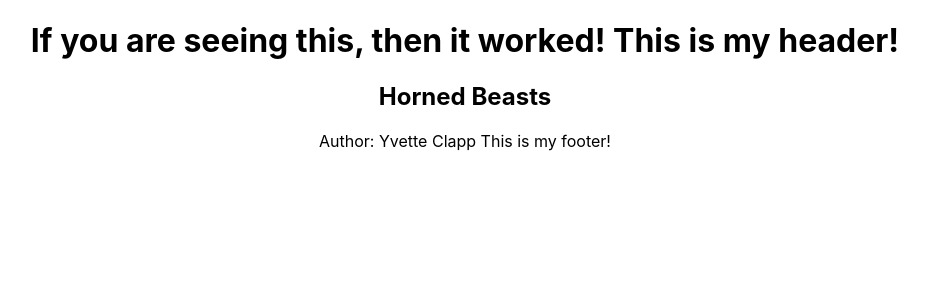
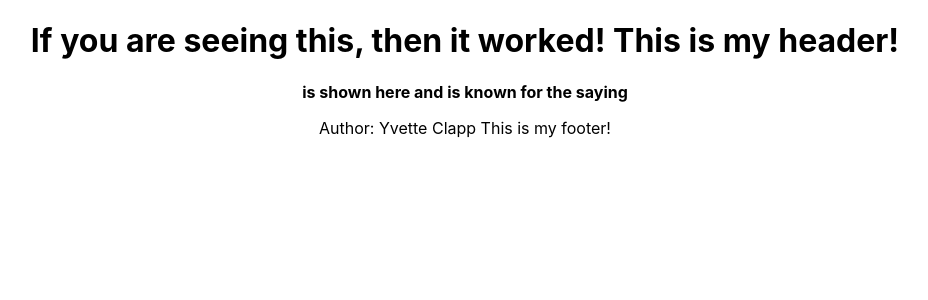
Before and after one commit to ymclapp/HornedBeastsReact, a React (Create React App) app: page / in a window 1280 px wide. Shown: the top 300 px of the page, without its empty margins (175-1103 px from the left). Built offline with nearby package versions, Linux system fonts and the light colour scheme.

Commit message:
still working on the main and horned beasts

```diff
--- a/src/components/Footer.js
+++ b/src/components/Footer.js
@@ -11,4 +11,4 @@ class Footer extends React.Component {
     )
   }
 }
-export default Footer
+export default Footer;
--- a/src/components/Header.js
+++ b/src/components/Header.js
@@ -1,8 +1,11 @@
 import React from 'react';
+
 // class component
 class Header extends React.Component {
+
   // render *method*
   render() {
+
     // return whatever you want to render
     return (
       <header>
@@ -11,4 +14,5 @@ class Header extends React.Component {
     )
   }
 }
+
 export default Header;
--- a/src/components/HornedBeasts.js
+++ b/src/components/HornedBeasts.js
@@ -1,18 +1,24 @@
 import React from 'react';
-import Main from './Main';
+
 // class component
-export default class HornedBeasts extends React.Component {
+class HornedBeasts extends React.Component {
+
   // render *method*
   render() {
+
     // return whatever you want to render
-    return (
-      <div id = "hornedBeasts">
-        <h2>Horned Beasts</h2>
-        <div>
+    console.log(this.props);
+      return <strong>{this.props.title} is shown here {this.props.imageURL} and is known for the saying {this.props.description}</strong>
+    // return (
+    //   <div id = "hornedBeasts">
+    //     <h2>Horned Beasts</h2>
+    //     <div>
 
-        </div>
+    //     </div>
 
-      </div>
-    )
+    //   </div>
+    // )
   }
 }
+
+export default HornedBeasts;
--- a/src/components/Main.js
+++ b/src/components/Main.js
@@ -1,15 +1,17 @@
 import React from 'react';
+import HornedBeasts from './HornedBeasts';
+
 // class component
+
 export default class Main extends React.Component {
   // render *method*
   render() {
           // return whatever you want to render
     return (
-      <div id = "main">
-        {this.props.name}
-        {this.props.img}
-        {this}
-      </div>
+      <div>
+     <HornedBeasts title = "One Horn" imageURL = "image" description = "This is a one horned beast.  Beware!" />
+     <HornedBeasts title = "Three Horn" imageURL = "image" description = "This is a three horned beast.  Hear me roar" />
+     </div>
     )
   }
 }
```
Also changed, not shown: longhorned.jpg (added), triceratops.jpg (added).
